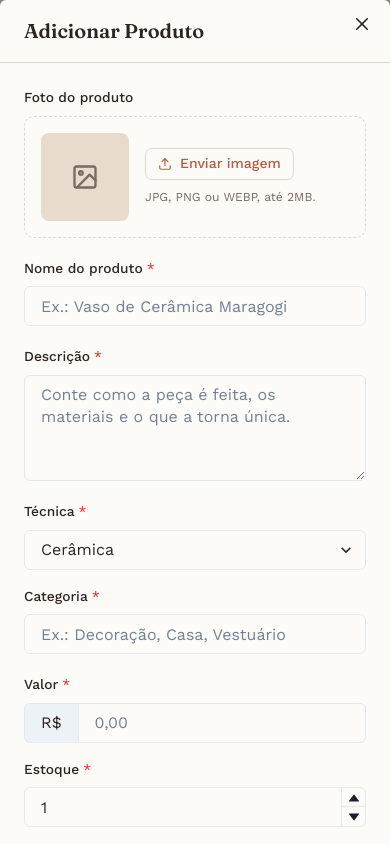
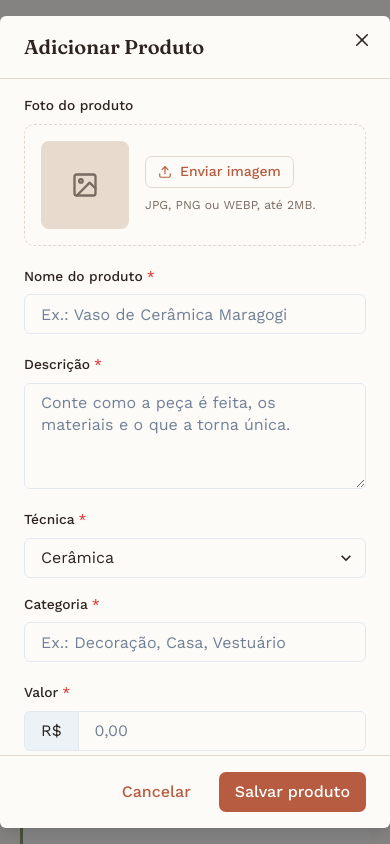
Before and after one commit to Ramontaffa/Raizes-PE, a Next.js app: page /painel in a window 390 px wide. Both pictures are taken after typing "Sample" into the empty fields and a click on the button "Adicionar Produto". Shown: the top 844 px of the page. Built offline with nearby package versions, Linux system fonts and the light colour scheme.

Commit message:
feat: enhance product modal responsiveness and layout adjustments

```diff
--- a/components/ModalAdicionarProduto.tsx
+++ b/components/ModalAdicionarProduto.tsx
@@ -156,13 +156,25 @@ export default function ModalAdicionarProduto({
   return (
     <Modal isOpen={aberto} onClose={limparEFechar} size="lg" isCentered>
       <ModalOverlay />
-      <ModalContent as="form" onSubmit={aoSubmeter} bg="bg" color="fg">
-        <ModalHeader fontFamily="heading" fontWeight={600} borderBottom="1px solid" borderColor="border">
+      <ModalContent
+        as="form"
+        onSubmit={aoSubmeter}
+        bg="bg"
+        color="fg"
+        maxH="calc(100vh - 2rem)"
+      >
+        <ModalHeader
+          flexShrink={0}
+          fontFamily="heading"
+          fontWeight={600}
+          borderBottom="1px solid"
+          borderColor="border"
+        >
           Adicionar Produto
         </ModalHeader>
         <ModalCloseButton />
 
-        <ModalBody py={6}>
+        <ModalBody overflowY="auto" py={{ base: 4, md: 5 }}>
           <VStack spacing={5} align="stretch">
             <FormControl>
               <FormLabel fontSize="0.86rem">Foto do produto</FormLabel>
@@ -302,7 +314,7 @@ export default function ModalAdicionarProduto({
           </VStack>
         </ModalBody>
 
-        <ModalFooter borderTop="1px solid" borderColor="border" gap={3}>
+        <ModalFooter flexShrink={0} borderTop="1px solid" borderColor="border" gap={3}>
           <Button variant="ghost" onClick={limparEFechar}>
             Cancelar
           </Button>
```
